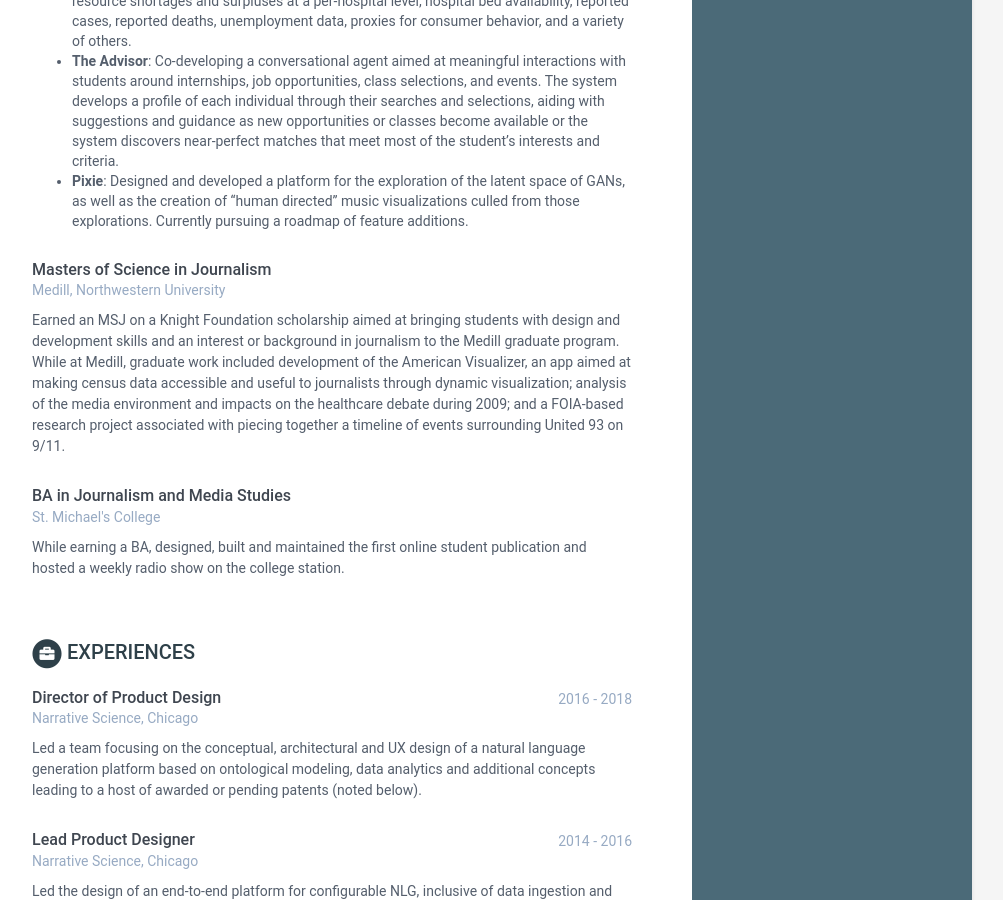
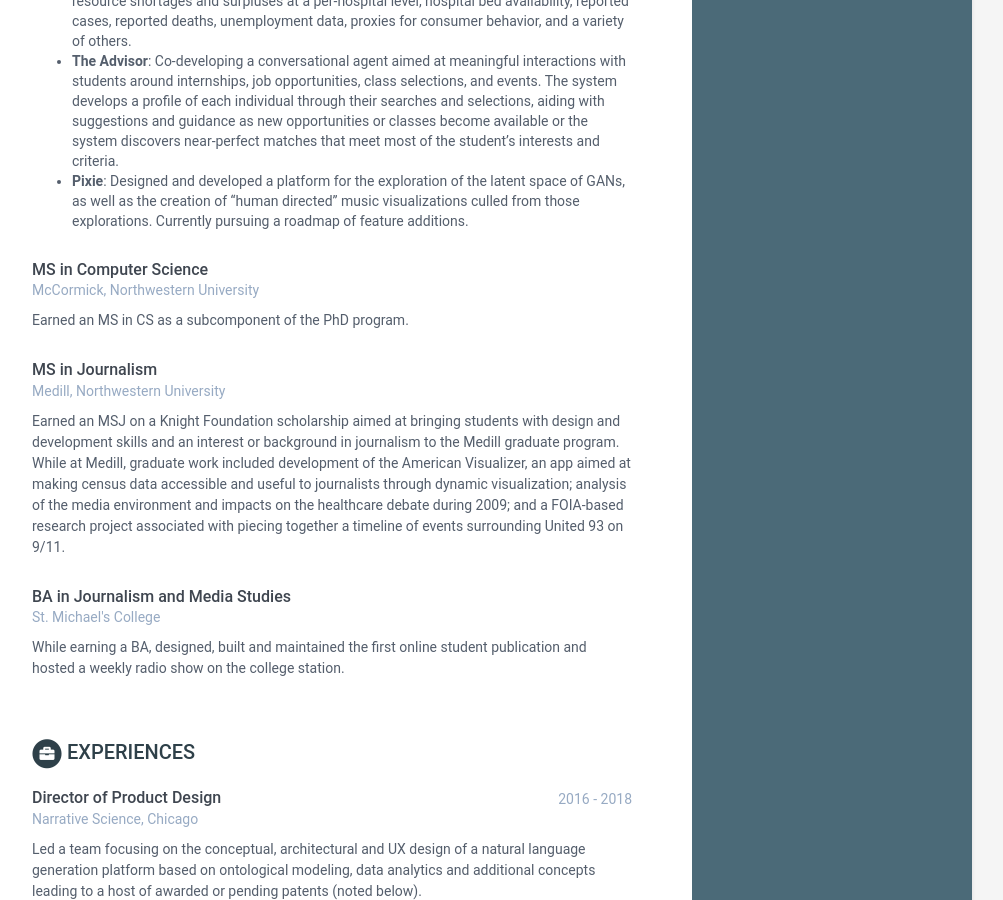
Before and after one commit to andrewpaley/andrewpaley.github.io, a Jekyll site: the page built from index.html, in a window 1280 px wide and 900 px high, scrolled down 850 px. Shown: the whole window, without its empty margins (168-1171 px from the left). Built offline with Jekyll 4.4.1, drawn with Linux system fonts in a browser that asks for light colours.

Commit message:
addition of MS in CS

```diff
--- a/_data/data.yml
+++ b/_data/data.yml
@@ -57,7 +57,13 @@
           - __The Advisor__: Co-developing a conversational agent aimed at meaningful interactions with students around internships, job opportunities, class selections, and events. The system develops a profile of each individual through their searches and selections, aiding with suggestions and guidance as new opportunities or classes become available or the system discovers near-perfect matches that meet most of the student’s interests and criteria.
           - __Pixie__: Designed and developed a platform for the exploration of the latent space of GANs, as well as the creation of "human directed" music visualizations culled from those explorations. Currently pursuing a roadmap of feature additions.
 
-    - degree: Masters of Science in Journalism
+    - degree: MS in Computer Science
+      university: McCormick, Northwestern University
+      # time: 2010
+      details: |
+        Earned an MS in CS as a subcomponent of the PhD program.
+
+    - degree: MS in Journalism
       university: Medill, Northwestern University
       # time: 2010
       details: |
```
